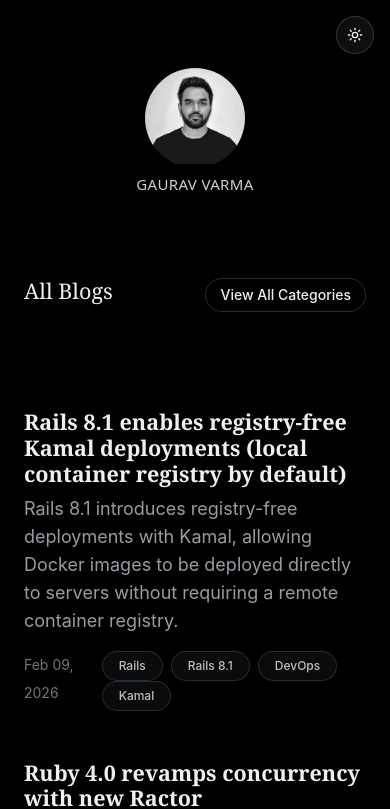
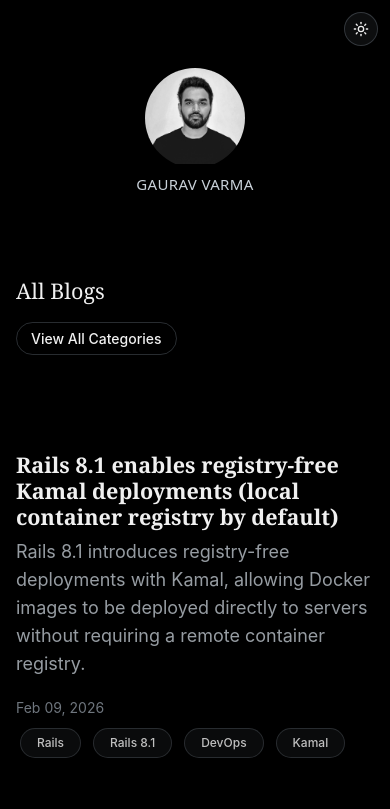
Before and after one commit to gaurav-varma/gauravvarma.dev, a Next.js app: page /blog/all in a window 390 px wide. Shown: the top 809 px of the page. Built offline with nearby package versions, Linux system fonts and the light colour scheme; no server answers.

Commit message:
Fix mobile layout overflowing elements

```diff
--- a/styles/globals.css
+++ b/styles/globals.css
@@ -313,3 +313,75 @@ a.subtext:hover,
   height: 16px;
   display: block;
 }
+
+/* ─── Mobile layout fixes ───────────────────────────────────────── */
+@media (max-width: 767px) {
+  /* Stack post-meta (date + badges) vertically so badges don't overflow */
+  .post-meta.d-flex {
+    flex-direction: column !important;
+    gap: 6px;
+  }
+
+  .post-meta .ms-auto {
+    margin-left: 0 !important;
+    display: flex !important;
+    flex-wrap: wrap;
+    gap: 4px;
+  }
+
+  /* Stack page-header rows (h4 title + button) vertically */
+  .d-flex:has(> h4) {
+    flex-direction: column !important;
+    align-items: flex-start !important;
+    gap: 10px;
+  }
+
+  .d-flex:has(> h4) > .ms-auto {
+    margin-left: 0 !important;
+  }
+
+  /* Theme toggle: slightly smaller tap target on mobile */
+  .theme-toggle {
+    width: 34px;
+    height: 34px;
+    top: 12px;
+    right: 12px;
+  }
+}
+
+@media (max-width: 575px) {
+  /* Tighter horizontal padding on xs screens */
+  .container {
+    padding-left: 16px !important;
+    padding-right: 16px !important;
+  }
+
+  /* Prevent long words / code from breaking layout */
+  .markdown-body {
+    overflow-wrap: break-word;
+    word-break: break-word;
+  }
+
+  /* Horizontally scrollable tables and code blocks */
+  .markdown-body table {
+    display: block;
+    overflow-x: auto;
+    -webkit-overflow-scrolling: touch;
+    max-width: 100%;
+  }
+
+  .markdown-body pre {
+    overflow-x: auto;
+    -webkit-overflow-scrolling: touch;
+  }
+
+  .markdown-body pre code {
+    font-size: 13px;
+  }
+
+  /* Images never overflow their container */
+  .markdown-body img {
+    max-width: 100%;
+    height: auto;
+  }
+}
```
